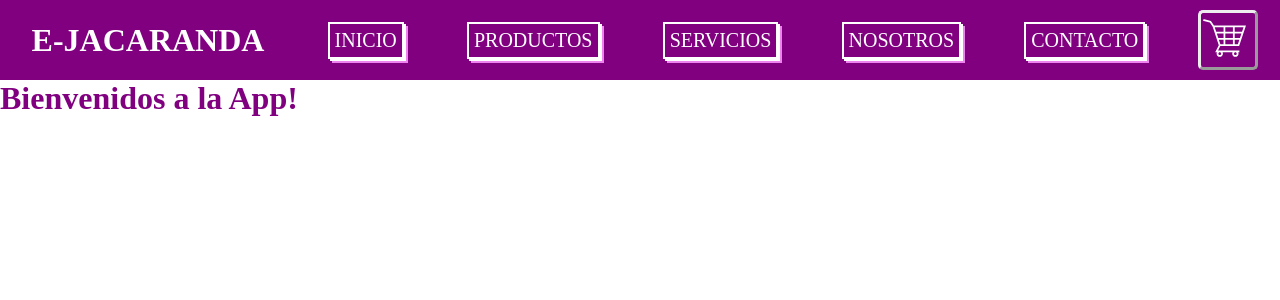
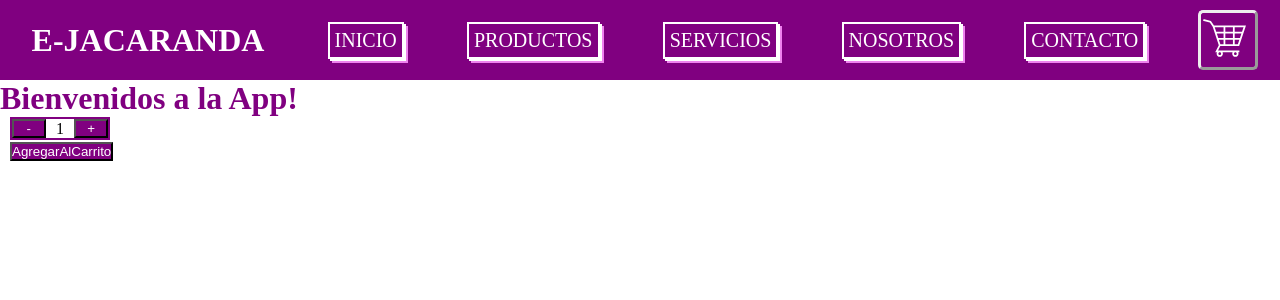
Before and after one commit to Gaddi-LPM/React-Ecommerce, a React (Create React App) app: page /cart in a window 1280 px wide. Shown: the top 300 px of the page. Built offline with nearby package versions, Linux system fonts and the light colour scheme.

Commit message:
ItemCount

```diff
--- a/src/App.js
+++ b/src/App.js
@@ -8,7 +8,6 @@ function App() {
     <>
       <NavBar/>
       <ItemListContainer greeting={"Bienvenidos a la App!"}/>
-      {/* <div className="App"></div>  */}
     </>
 
   );
--- a/src/Containers/ItemListContainer/index.jsx
+++ b/src/Containers/ItemListContainer/index.jsx
@@ -1,9 +1,18 @@
 import React from 'react';
+import ItemCount from '../../componets/ItemCount';
 import "./style.css";
 
 const ItemListContainer = ({greeting}) => {
+
+  const agregarAlCarrito = (cantidad) => {
+    console.log(`Se Agrego al Carrito ${cantidad} art.`);
+  }
+
   return (
-    <h1>{greeting}</h1>
+    <div>
+      <h1>{greeting}</h1>
+      <ItemCount inicial={1} stock={10} onAdd={agregarAlCarrito}/>
+    </div>
   )
 }
 
--- a/src/componets/CartWidget/style.css
+++ b/src/componets/CartWidget/style.css
@@ -3,9 +3,16 @@
     color:white;
     border: 3px outset;
     border-radius: 5px;
+    cursor: pointer;
 }
 .Cart svg {
     width: 50px;
     height: 50px;
     color: white;
 }
+.Cart:hover {
+    background-color: white;
+}
+.Cart svg:hover {
+    color: purple;
+}
--- /dev/null
+++ b/src/componets/ItemCount/index.jsx
@@ -0,0 +1,45 @@
+import React from 'react'
+import { useState } from 'react';
+import "./style.css";
+
+const ItemCount = ({stock , inicial , onAdd}) => {
+
+    const [Count , setCount] = useState(inicial)
+
+    const handleAdd = () => {
+        if(Count < stock) {
+            setCount(Count +1)
+        }
+        else{
+            console.log("No hay suficiente stock disponible");
+        }
+    }
+    const handleDecrement = () => {
+       setCount(Count -1)
+      if(Count === 0){
+        alert("Se requiere minimo una Unidad");
+        setCount(inicial)
+      }
+    }
+    const addCart = ()=>{
+        onAdd(Count)
+        setCount(inicial)
+    }
+
+  return (
+
+    <div>
+      <div className='container-count'>
+         <button onClick={handleDecrement} className="btn-count">-</button>
+         <p className="parr-count">{Count}</p>
+         <button onClick={handleAdd} className="btn-count">+</button>
+      </div>
+      <div className="container-cart">
+         {/* <button onClick={()=>onAdd(Count)}>AgregarAlCarrito</button> */}
+         <button onClick={addCart} className="btn-cart">AgregarAlCarrito</button>
+      </div>
+    </div>
+  )
+}
+
+export default ItemCount
--- /dev/null
+++ b/src/componets/ItemCount/style.css
@@ -0,0 +1,34 @@
+.container-count {
+    display: flex;
+    justify-content: center;
+    align-items: center;
+    width: 100px;
+    border: 2px solid purple;
+    margin-left: 10px;
+}
+.btn-count {
+    width: 35px;
+    background-color: purple;
+    color: white;
+    cursor: pointer;
+}
+.parr-count {
+    width: 30px;
+    justify-content: center;
+    align-items: center;
+    text-align: center;
+}
+.container-cart {
+    margin-left: 10px;
+    margin-top: 2px;
+}
+.btn-cart {
+    border: 2px solid grey purple;
+    background-color: purple;
+    color: white;
+    cursor: pointer;
+}
+.btn-cart:hover{
+    background-color: white;
+    color: purple;
+}
```
